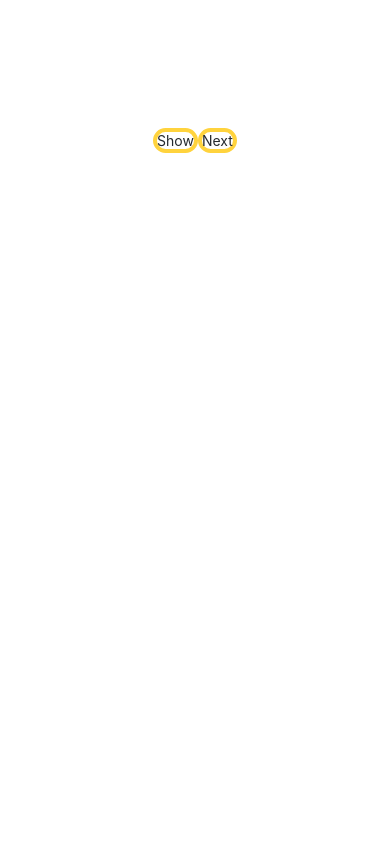
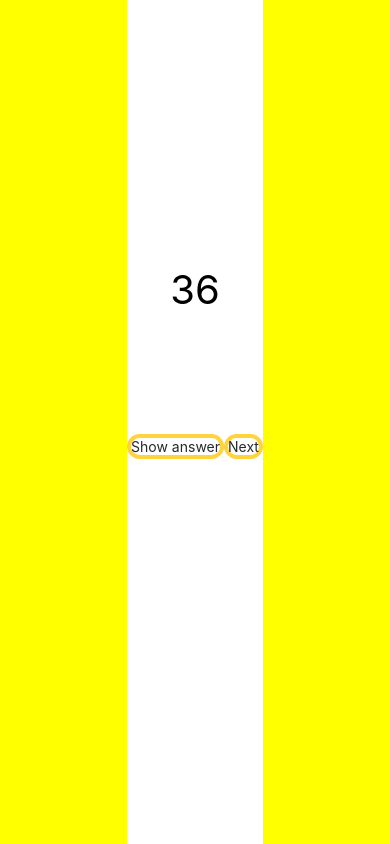
Before and after one commit to proton/LearnForeignNumbers, a React Native app: screen / in a window 390 px wide. Built offline with nearby package versions, Linux system fonts and the light colour scheme.

Commit message:
add voice!

```diff
--- a/App.js
+++ b/App.js
@@ -1,7 +1,8 @@
 import { StatusBar } from 'expo-status-bar'
 import { useState, useEffect } from 'react'
 import { StyleSheet, Text, View, PixelRatio } from 'react-native'
-import { GestureHandlerRootView, TapGestureHandler, Swipeable, State } from 'react-native-gesture-handler'
+import { GestureHandlerRootView, TapGestureHandler, FlingGestureHandler, Directions, State } from 'react-native-gesture-handler'
+import * as Speech from 'expo-speech'
 
 import Button from './components/Button'
 
@@ -15,25 +16,40 @@ export default function App() {
     else         setNumber(Math.floor(Math.random() * 1001))
   }
 
+  const showAnswer = _ => {
+    Speech.speak(number.toString())
+  }
+
   const onTap = event => {
+    if (event.nativeEvent.state === State.ACTIVE) showAnswer()
+  }
+
+  const onSwipe = event => {
     if (event.nativeEvent.state === State.ACTIVE) changeNumber()
   }
 
   useEffect(() => {
-    // if (number === null) changeNumber()
+    if (number === null) changeNumber()
   })
 
   return (
     <View style={styles.container}>
       <GestureHandlerRootView>
+        <FlingGestureHandler
+          direction={Directions.RIGHT | Directions.LEFT}
+          onHandlerStateChange={onSwipe}
+        >
+          <View style={styles.internalContainer}>
             <TapGestureHandler onHandlerStateChange={onTap}>
               <Text style={styles.number}>{number}</Text>
             </TapGestureHandler>
             <View style={styles.footerContainer}>
-          <Button label="Show" />
+              <Button label="Show answer" onPress={showAnswer} />
               <Button label="Next" onPress={changeNumber} />
             </View>
             <StatusBar style="auto" />
+          </View>
+        </FlingGestureHandler>
       </GestureHandlerRootView>
     </View>
   )
@@ -42,9 +58,20 @@ export default function App() {
 const styles = StyleSheet.create({
   container: {
     flex: 1,
+    alignItems: 'center',
+    justifyContent: 'center',
+    backgroundColor: 'yellow',
+    flexShrink: 0,
+    flexGrow: 1,
+  },
+  internalContainer: {
+    flex: 1,
     backgroundColor: '#fff',
     alignItems: 'center',
     justifyContent: 'center',
+    flexShrink: 0,
+    flexGrow: 1,
+    width: '100%',
   },
   footerContainer: {
     flex: 1 / 3,
--- a/package.json
+++ b/package.json
@@ -25,6 +25,7 @@
   "dependencies": {
     "@expo/vector-icons": "^13.0.0",
     "expo": "^47.0.13",
+    "expo-speech": "~11.0.0",
     "expo-status-bar": "~1.4.2",
     "react": "18.1.0",
     "react-dom": "18.1.0",
```
Also changed, not shown: 1 other file (tests, documents, lock files or other folders). Lines whose indentation alone changed are shown as unchanged.
